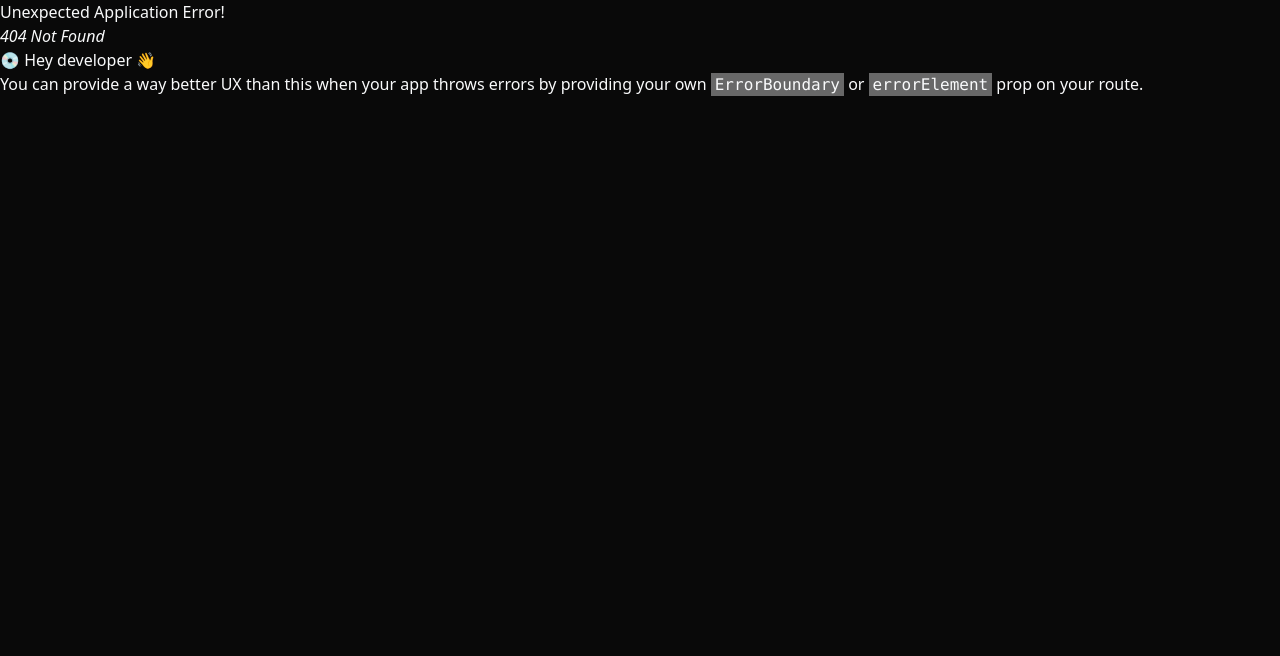
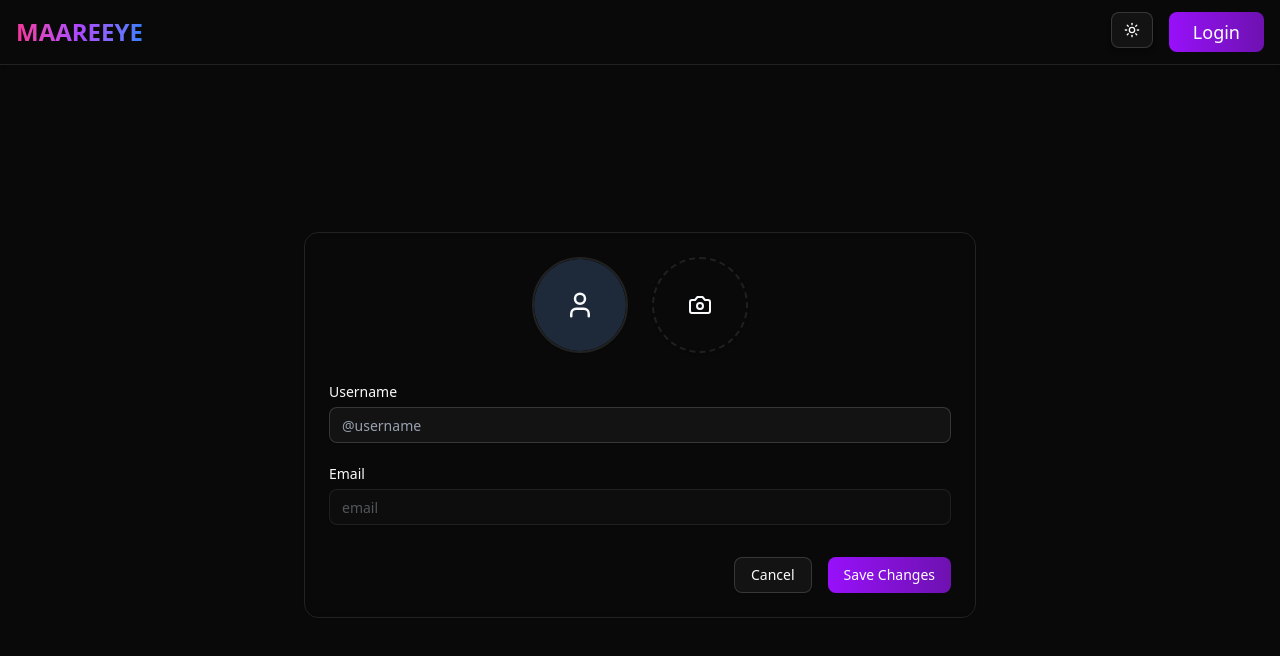
Before and after one commit to shiinedev/Maareeye, a React (Vite) app: page /profile in a window 1280 px wide. Before the commit this address had no page. Shown: the top 656 px of the page. Built offline with nearby package versions, Linux system fonts and the light colour scheme.

Commit message:
🎨 feat(profile): implement profile page UI

```diff
--- a/src/main.jsx
+++ b/src/main.jsx
@@ -10,6 +10,7 @@ import Register from './pages/Register'
 import Home from './pages/Home'
 import { AuthProvider } from './context/AuthContext'
 import UnAuthenticatedRoutes from './components/UnAuthenticatedRoutes'
+import Profile from './pages/Profile'
 
 
 export const router = createBrowserRouter([
@@ -28,6 +29,10 @@ export const router = createBrowserRouter([
       {
         path: "/register",
         element:<UnAuthenticatedRoutes children={<Register />} />
+      },
+      {
+        path:"/profile",
+        element:<Profile />
       }
     ],
   },
--- /dev/null
+++ b/src/pages/Profile.jsx
@@ -0,0 +1,103 @@
+import { Camera, User } from "lucide-react";
+import { Button } from "@/components/ui/button";
+import { Input } from "@/components/ui/input";
+import { Label } from "@/components/ui/label";
+import { Avatar, AvatarFallback, AvatarImage } from "@/components/ui/avatar";
+import { useEffect, useState } from "react";
+import { useAuth } from "@/context/AuthContext";
+import { toast } from "sonner";
+
+export default function Profile() {
+  const { user, profile, isLoading } = useAuth();
+
+  const [username, setUsername] = useState("");
+  const [avatarUrl, setAvatarUrl] = useState("");
+
+  useEffect(() => {
+    if (profile) {
+      setUsername(profile.username);
+      setAvatarUrl(profile.avatar_url);
+    }
+  }, [profile, user]);
+
+  const handleAvatarChange = (e) => {
+    if (e.target.files && e.target.files[0]) {
+      const file = e.target.files[0];
+      if (file.size > 2 * 1024 * 1024) {
+        toast.error("Image must be smaller than 2MB");
+        return;
+      }
+
+      const previewUrl = URL.createObjectURL(file);
+
+      setAvatarUrl(previewUrl);
+    }
+  };
+
+  if (isLoading) {
+    return (
+      <div className="min-h-screen flex justify-center items-center">
+        <div className="animate-spin w-12 h-12 rounded-full border-y-2 border-purple-500"></div>
+      </div>
+    );
+  }
+
+  return (
+    <div className="min-h-[90vh] flex items-center justify-center  px-4">
+      <div className="w-full max-w-2xl md:mx-auto space-y-8 p-6  backdrop-blur-xs rounded-xl border  shadow-xs">
+        <div className="flex items-center justify-center gap-6">
+          <Avatar className="h-24 w-24 rounded-full border-2  shadow-xs">
+            <AvatarImage
+              src={avatarUrl}
+              className="rounded-full object-cover"
+            />
+            <AvatarFallback>
+              <User size={30} />
+            </AvatarFallback>
+          </Avatar>
+          <Label
+            htmlFor="avatar"
+            className=" flex justify-center h-24 w-24 rounded-full border-2 border-dashed border-zinc-200/80 dark:border-zinc-800/80
+                             hover:border-zinc-300  hover:bg-zinc-50 dark:hover:bg-zinc-900/50
+                             transition-colors shadow-sm">
+            <Camera className="h-6 w-6 tex " />
+          </Label>
+          <Input
+            id="avatar"
+            type="file"
+            accept="image/*"
+            onChange={handleAvatarChange}
+            className="hidden"
+          />
+        </div>
+
+        <div className="grid gap-6">
+          <div className="grid gap-2">
+            <Label htmlFor="username">Username</Label>
+            <Input
+              id="username"
+              placeholder="@username"
+              defaultValue={username}
+              onChange={() => setUsername(e.target.value)}
+              autoComplete="off"
+            />
+          </div>
+          <div className="grid gap-2">
+            <Label htmlFor="email">Email</Label>
+            <Input
+              disabled
+              id="email"
+              placeholder="email"
+              autoComplete="off"
+              defaultValue={user?.email}
+            />
+          </div>
+        </div>
+        <div className="flex justify-end gap-4">
+          <Button variant="outline">Cancel</Button>
+          <Button variant="purple">Save Changes</Button>
+        </div>
+      </div>
+    </div>
+  );
+}
```
